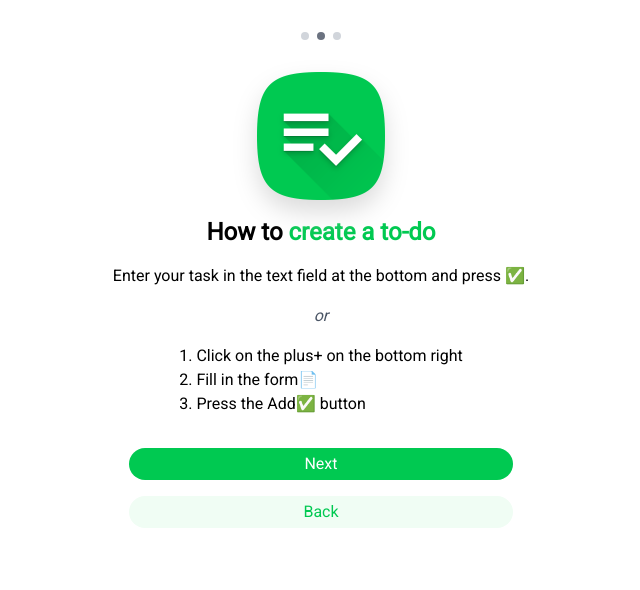
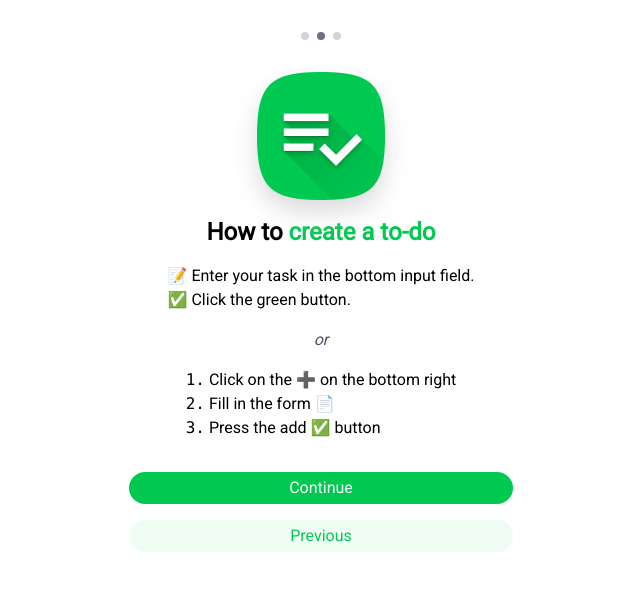
Before and after one commit to FelixWrba/to_do_list, a Vue app: page /onboarding/2 in a window 1280 px wide. Shown: the top 590 px of the page, without its empty margins (319-959 px from the left). Built offline with nearby package versions, Linux system fonts and the light colour scheme.

Commit message:
Improved onboarding screen

```diff
--- a/src/assets/base.css
+++ b/src/assets/base.css
@@ -24,7 +24,7 @@ input[type=checkbox] {
 }
 
 .btn.full {
-  @apply w-full rounded-full text-center max-w-sm;
+  @apply w-full rounded-full text-center max-w-sm active:brightness-95 transition-all duration-300;
 }
 
 .btn.cancel {
--- a/src/views/HomeView.vue
+++ b/src/views/HomeView.vue
@@ -1,7 +1,7 @@
 <template>
   <Header />
 
-  <main class="max-w-4xl m-auto mb-8 min-h-screen">
+  <main class="max-w-4xl m-auto pb-28 min-h-screen">
 
     <!-- TODO LIST -->
     <ul class="flex flex-col gap-4 m-4">
--- a/src/views/OnboardingView.vue
+++ b/src/views/OnboardingView.vue
@@ -1,62 +1,68 @@
 <template>
-  <main class="p-8">
+  <main class="p-8 max-w-screen max-h-screen overflow-hidden">
 
-    <div class="flex gap-2 mb-8 dots m-auto w-fit">
+    <div :class="[!hasLoaded ? 'fade-in' : '','flex gap-2 mb-8 dots m-auto w-fit']">
       <div v-for="page in pages"
         :class="page == route.params.page || (!route.params.page && page == 1) ? 'current' : ''" :key="page"></div>
     </div>
 
-    <transition name="slide" mode="out-in">
+    <transition :name="direction === 'forward' ? 'slide-left' : 'slide-right'" mode="out-in">
 
-      <section v-if="route.params.page == 1 || !route.params.page" class="flex flex-col items-center">
-        <img src="/icons/icon-512.png" alt="App icon of to-do app" class="size-32 png-shadow">
+      <section v-if="route.params.page == 1 || !route.params.page" class="flex flex-col items-center" :key="1">
+        <img src="/icons/icon-512.png" alt="App icon of to-do app"
+          :class="[!hasLoaded ? 'fly-in-1 ' : '', 'size-32 png-shadow']">
 
-        <h1 class="text-2xl font-semibold my-4">Welcome to <span class="text-green-500">To-do app</span></h1>
+        <h1 :class="[!hasLoaded ? 'fly-in-2' : '', 'text-2xl font-semibold my-4']">Welcome to <span
+            class="text-green-500">To-do app</span></h1>
 
-        <p>This app helps you organize your tasks effortlessly in one place:</p>
+        <p :class="!hasLoaded ? 'fly-in-3' : ''">This app helps you organize your tasks effortlessly in one place:</p>
 
-        <ul class="my-8">
+        <ul :class="!hasLoaded ? 'fly-in-3 my-8' : 'my-8'">
           <li>✅ Check off to-dos</li>
           <li>📝 Manage your tasks</li>
           <li>💻 Sync your tasks across all of your devices</li>
           <li>📅 Plan your entire week</li>
         </ul>
 
-        <router-link to="/onboarding/2" class="btn full">Get started</router-link>
+        <router-link to="/onboarding/2" :class="!hasLoaded ? 'fade-in btn full' : 'btn full'">Get started</router-link>
       </section>
 
-      <section v-else-if="route.params.page == 2" class="flex flex-col items-center">
+      <section v-else-if="route.params.page == 2" class="flex flex-col items-center" :key="2">
         <img src="/icons/icon-512.png" alt="App icon of to-do app" class="size-32 png-shadow">
 
         <h1 class="text-2xl font-semibold my-4">How to <span class="text-green-500">create a to-do</span></h1>
 
-        <p>Enter your task in the text field at the bottom and press ✅.</p>
+        <ol>
+          <li>📝 Enter your task in the bottom input field.</li>
+          <li>✅ Click the green button.</li>
+        </ol>
 
         <i class="mt-4 text-gray-600">or</i>
 
         <ol class="mt-4 mb-8">
-          <li>1. Click on the plus+ on the bottom right</li>
-          <li>2. Fill in the form📄</li>
-          <li>3. Press the Add✅ button</li>
+          <li><code>1.</code> Click on the ➕ on the bottom right</li>
+          <li><code>2.</code> Fill in the form 📄</li>
+          <li><code>3.</code> Press the add ✅ button</li>
         </ol>
 
-        <router-link to="/onboarding/3" class="btn full">Next</router-link>
-        <router-link to="/onboarding/1" class="btn full fade mt-4">Back</router-link>
+        <router-link to="/onboarding/3" class="btn full">Continue</router-link>
+        <router-link to="/onboarding/1" class="btn full fade mt-4">Previous</router-link>
       </section>
 
-      <section v-else-if="route.params.page == 3" class="flex flex-col items-center">
+      <section v-else-if="route.params.page == 3" class="flex flex-col items-center" :key="3">
         <img src="/icons/icon-512.png" alt="App icon of to-do app" class="size-32 png-shadow">
 
-        <h1 class="text-2xl font-semibold my-4">How to <span class="text-green-500">manage your list</span></h1>
+        <h1 class="text-2xl font-semibold my-4"> <span class="text-green-500">Managing</span> your list</h1>
 
         <ul class="mt-4 mb-8">
-          <li>📝 Press the pen icon to edit your selected to-do.</li>
+          <li>📝 Press the pen to edit a to-do.</li>
           <li>🗑 Click the trash bin to delete a task.</li>
-          <li>✅ Check the the checkbox to check your to-do off.</li>
+          <li>✅ Check the box after completing a to-do.</li>
+          <li>🌐 Manage your account by clicking your profile</li>
         </ul>
 
         <button @click="enterApp" class="btn full">Enter the app 🚀</button>
-        <router-link to="/onboarding/2" class="btn full fade mt-4">Back</router-link>
+        <router-link to="/onboarding/2" class="btn full fade mt-4">Previous</router-link>
       </section>
 
     </transition>
@@ -65,23 +71,39 @@
 </template>
 
 <script setup>
-import { useRoute, useRouter } from 'vue-router';
+import { ref, computed } from 'vue';
+import { useRoute, useRouter, onBeforeRouteUpdate } from 'vue-router';
 
 const route = useRoute();
 const router = useRouter();
 
 const pages = [1, 2, 3];
 
+const hasLoaded = ref(false);
+setTimeout(() => hasLoaded.value = true, 3000);
+
 function enterApp() {
   localStorage.setItem('boarded', 'true');
 
   router.push('/');
 }
+
+const currentPage = computed(() => parseInt(route.params.page || 1))
+const previousPage = ref(currentPage.value)
+const direction = ref('forward')
+
+onBeforeRouteUpdate((to, from, next) => {
+  const toPage = parseInt(to.params.page || 1);
+  const fromPage = parseInt(from.params.page || 1);
+
+  direction.value = toPage > fromPage ? 'forward' : 'backward';
+  previousPage.value = fromPage;
+
+  next();
+})
 </script>
 
 <style>
-@import 'tailwindcss';
-
 .png-shadow {
   filter: drop-shadow(0px 12px 12px #dbdbdb);
 }
@@ -97,4 +119,53 @@ function enterApp() {
 .dots div.current {
   background-color: #6b7280;
 }
+
+.slide-right-enter-active,
+.slide-right-leave-active,
+.slide-left-enter-active,
+.slide-left-leave-active {
+  transition: all 0.3s ease;
+}
+
+.slide-left-enter-from,
+.slide-right-leave-to {
+  opacity: 0;
+  transform: translateX(100px);
+}
+
+.slide-left-leave-to,
+.slide-right-enter-from {
+  opacity: 0;
+  transform: translateX(-100px);
+}
+
+.fly-in-1 {
+  animation: fly-in 1s 0.2s both;
+}
+
+.fly-in-2 {
+  animation: fly-in 1s 0.4s both;
+}
+
+.fly-in-3 {
+  animation: fly-in 1s 0.6s both;
+}
+
+.fade-in {
+  animation: fade-in 1s 1.8s both;
+}
+
+@keyframes fly-in {
+  0% {
+    opacity: 0;
+    transform: scale(5) translateY(50vh);
+  }
+}
+
+@keyframes fade-in {
+  0% {
+    transform: scale(1.5);
+    opacity: 0;
+  }
+}
 </style>
```
